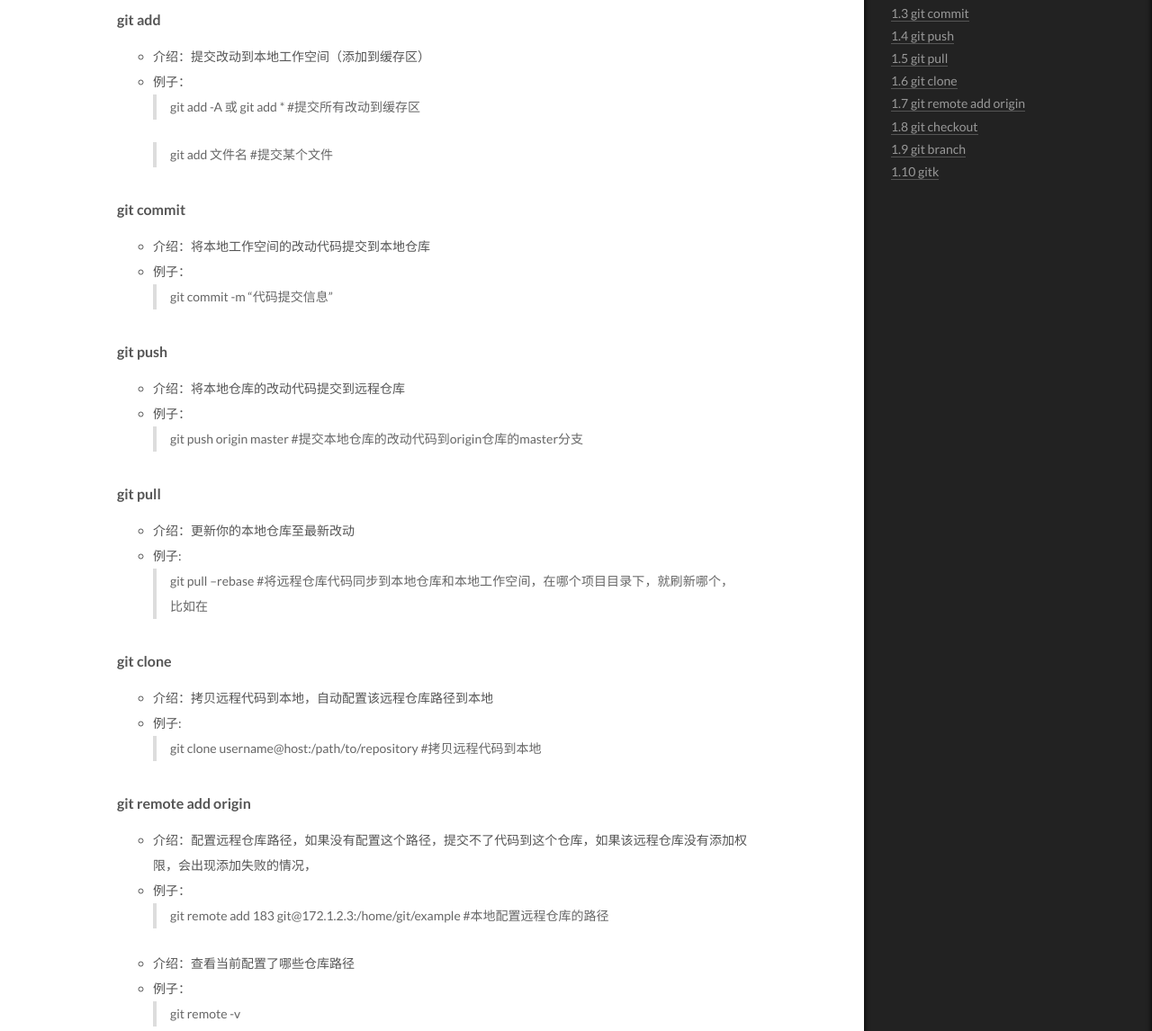
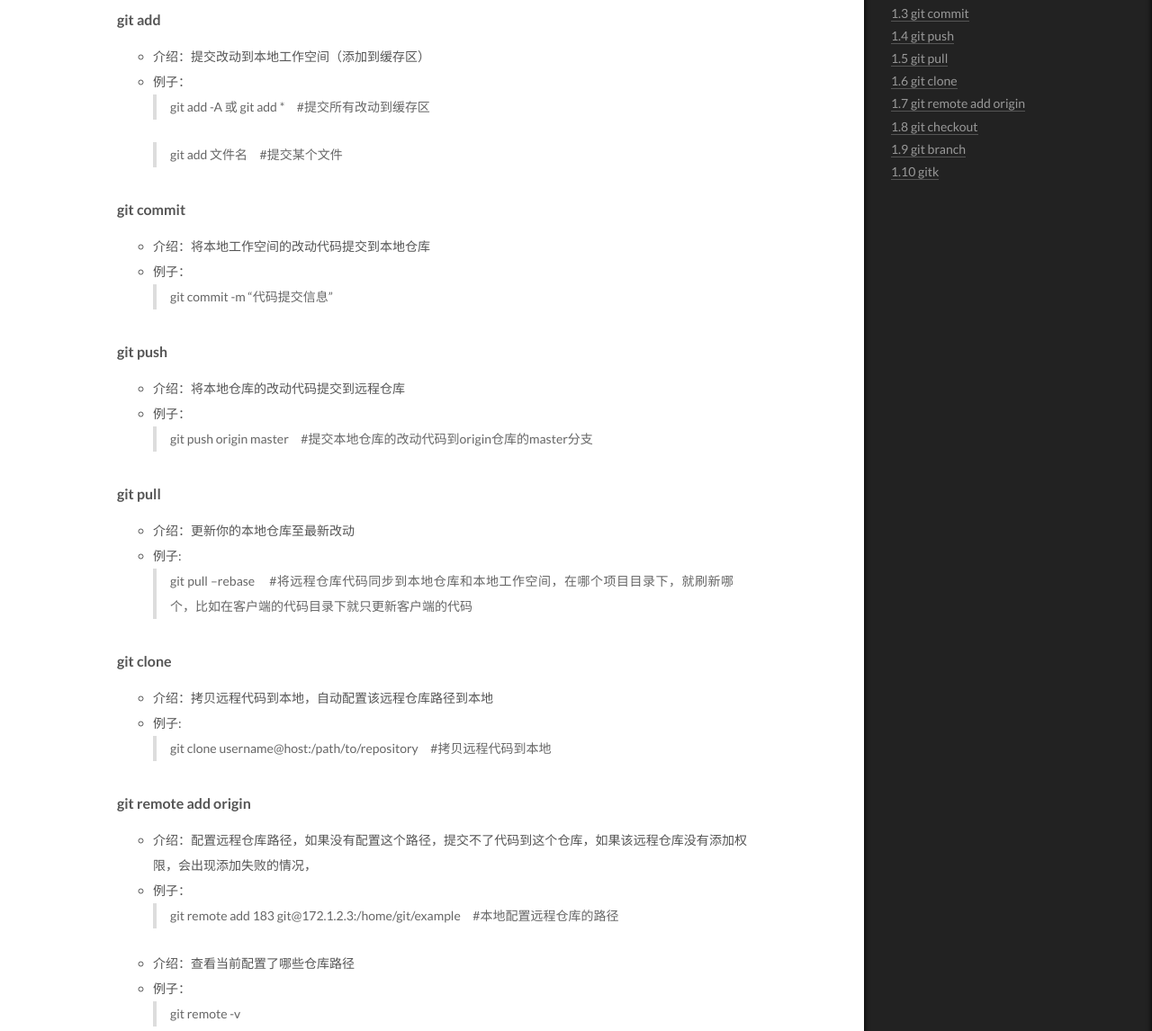
Before and after one commit to lijingxx/lijingxx.github.io, a Jekyll site: the page built from _posts/2018-01-13-Git-Study.md, in a window 1280 px wide and 1400 px high, scrolled down 1208 px. Shown: the part 148-1294 px from the top of the window at 90% size. Built offline with Jekyll 4.4.1, drawn with Linux system fonts in a browser that asks for light colours; grey boxes are pictures that could not be loaded.

Commit message:
修改描述

```diff
--- a/_posts/2018-01-13-Git-Study.md
+++ b/_posts/2018-01-13-Git-Study.md
@@ -10,9 +10,9 @@
 #### git add
 - 介绍：提交改动到本地工作空间（添加到缓存区）
 - 例子：
-> git add -A 或 git add *  #提交所有改动到缓存区
+> git add -A 或 git add *  &nbsp;&nbsp;&nbsp;  #提交所有改动到缓存区
 
-    > git add 文件名 #提交某个文件
+    > git add 文件名 &nbsp;&nbsp;&nbsp;  #提交某个文件
 
 #### git commit
 - 介绍：将本地工作空间的改动代码提交到本地仓库
@@ -22,22 +22,22 @@
 #### git push
 - 介绍：将本地仓库的改动代码提交到远程仓库
 - 例子：
-> git push origin master  #提交本地仓库的改动代码到origin仓库的master分支
+> git push origin master &nbsp;&nbsp;&nbsp; #提交本地仓库的改动代码到origin仓库的master分支
 
 #### git pull
 - 介绍：更新你的本地仓库至最新改动
 - 例子:
-> git pull --rebase  #将远程仓库代码同步到本地仓库和本地工作空间，在哪个项目目录下，就刷新哪个，比如在
+> git pull --rebase &nbsp;&nbsp;&nbsp;  #将远程仓库代码同步到本地仓库和本地工作空间，在哪个项目目录下，就刷新哪个，比如在客户端的代码目录下就只更新客户端的代码
 
 #### git clone
 - 介绍：拷贝远程代码到本地，自动配置该远程仓库路径到本地
 - 例子:
-> git clone username@host:/path/to/repository  #拷贝远程代码到本地
+> git clone username@host:/path/to/repository &nbsp;&nbsp;&nbsp;  #拷贝远程代码到本地
 
 #### git remote add origin <server>
 - 介绍：配置远程仓库路径，如果没有配置这个路径，提交不了代码到这个仓库，如果该远程仓库没有添加权限，会出现添加失败的情况，
 - 例子：
-> git remote add 183 git@172.1.2.3:/home/git/example  #本地配置远程仓库的路径
+> git remote add 183 git@172.1.2.3:/home/git/example &nbsp;&nbsp;&nbsp; #本地配置远程仓库的路径
 - 介绍：查看当前配置了哪些仓库路径
 - 例子：
 > git remote -v
@@ -47,13 +47,13 @@
 #### git checkout
 - 介绍：切换分支
 - 例子：
-> git checkout -b android_dev remotes/origin/android_dev  #本地创建android_dev分支，从远程仓库remotes/origin/android_dev拉下来
+> git checkout -b android_dev remotes/origin/android_dev &nbsp;&nbsp;&nbsp;  #本地创建android_dev分支，从远程仓库remotes/origin/android_dev拉下来
 
-> git checkout master  #切换到master分支
+> git checkout master &nbsp;&nbsp;&nbsp;  #切换到master分支
 
 #### git branch
-- 例子：git branch -a  #显示所有代码分支
-- 例子：git branch -d android_dev  #本地删除android_dev分支
+- 例子：git branch -a &nbsp;&nbsp;&nbsp;  #显示所有代码分支
+- 例子：git branch -d android_dev &nbsp;&nbsp;&nbsp;  #本地删除android_dev分支
 
 #### gitk
 - 介绍：查看当前分支每笔提交记录
```
Also changed, not shown: 1 other file.
